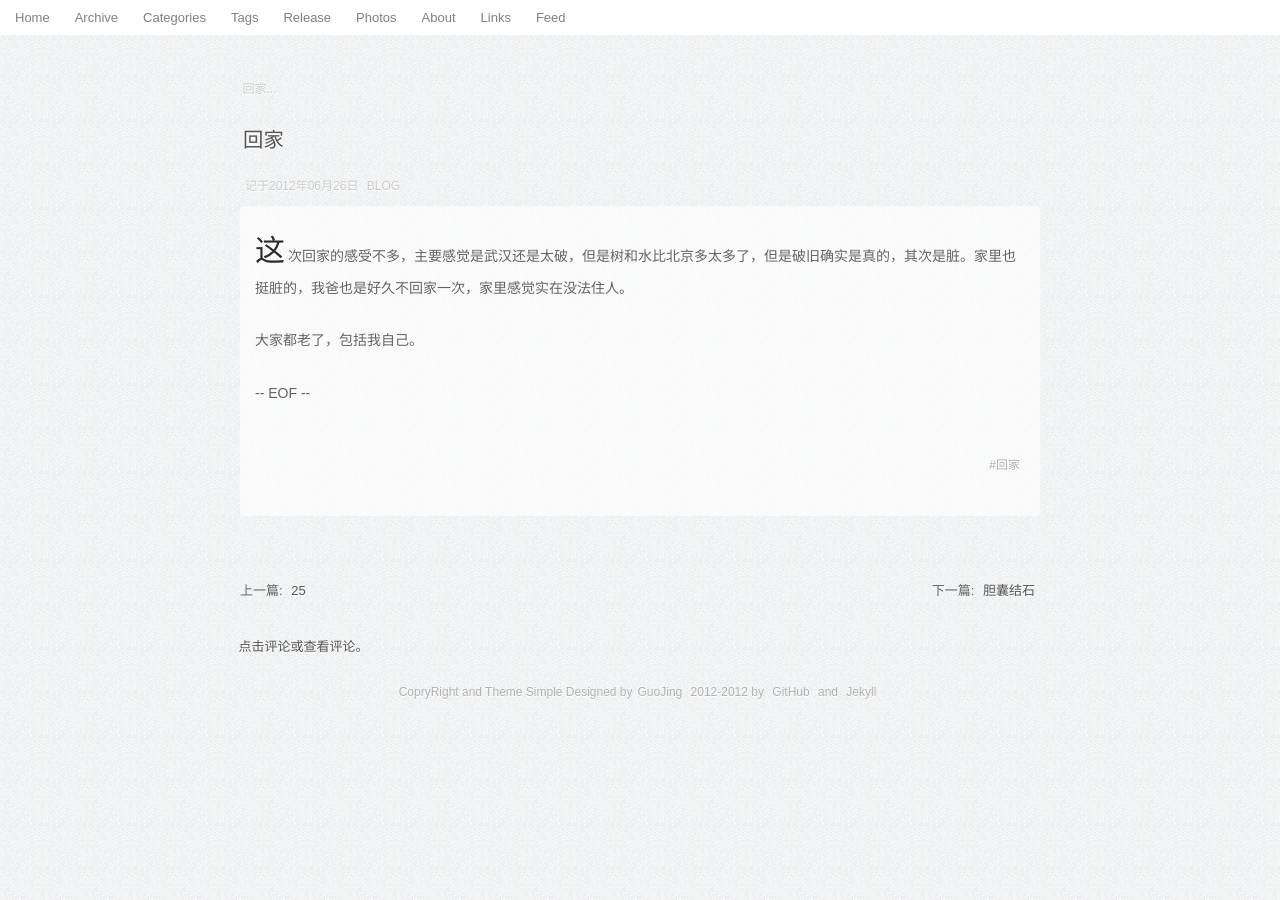
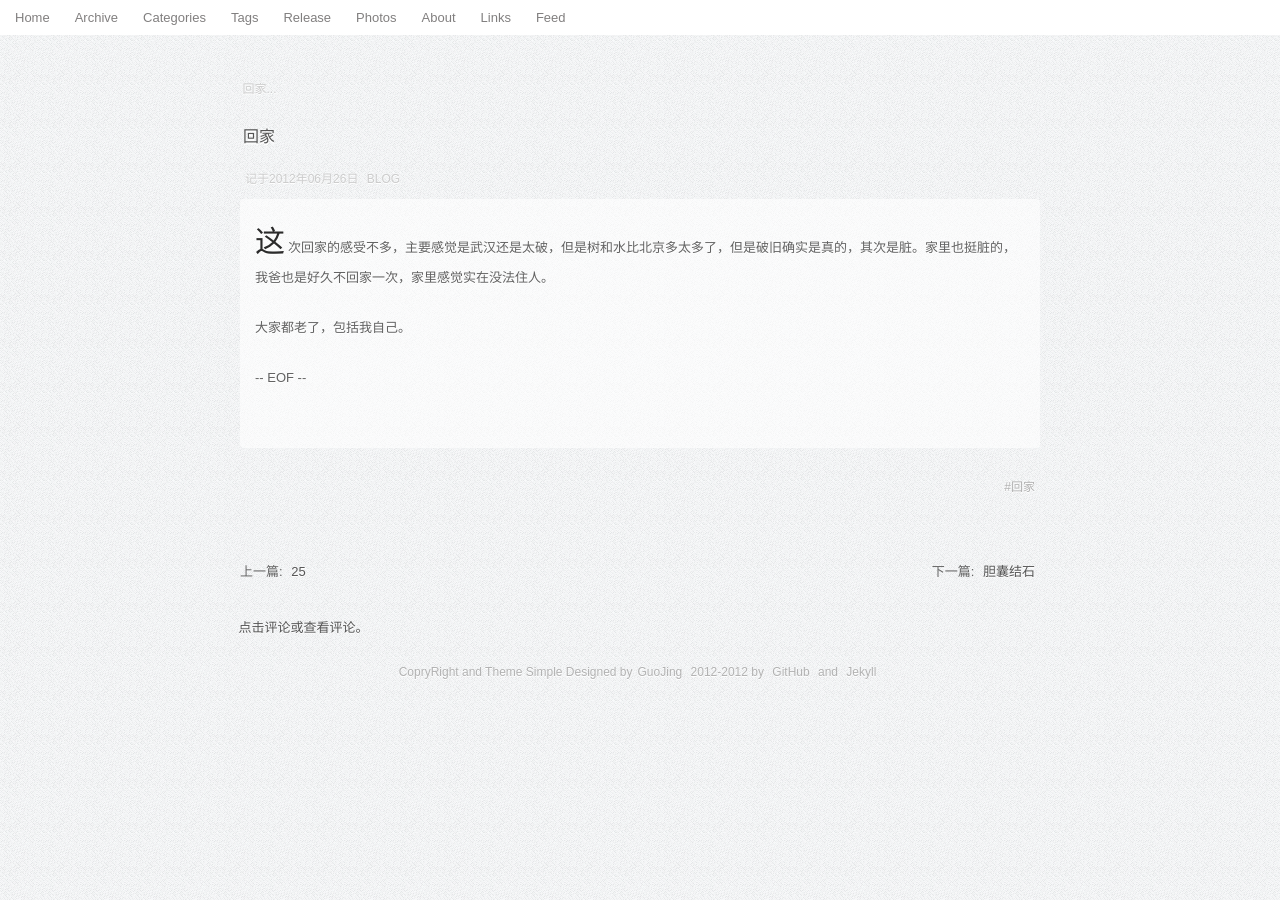
Before and after one commit to zwitzwit/guojing.github.com, a Jekyll site: the page built from _posts/blog/2012-06-26-back-home.md, in a window 1280 px wide. Built offline with Jekyll 4.4.1, drawn with Linux system fonts in a browser that asks for light colours; Markdown is read by kramdown in place of the engine named in the settings.

Commit message:
new theme

```diff
--- a/_layouts/default.html
+++ b/_layouts/default.html
@@ -15,7 +15,7 @@
 {{ content }}
 </div>
 
-<div class="paginator">
+<!-- <div class="paginator">
 
 {% if paginator.previous_page or paginator.next_page %}
 
@@ -36,7 +36,8 @@
 
 {% endif %}
 
-{% include footer.html %}
+ -->
+ {% include footer.html %}
 
 <script type="text/javascript">
     /* * * CONFIGURATION VARIABLES: EDIT BEFORE PASTING INTO YOUR WEBPAGE * * */
--- a/_layouts/post.html
+++ b/_layouts/post.html
@@ -60,12 +60,12 @@
     .WB_praise {float:right;}
     .WB_praise .praise_data .data_arrow {display: none}
     </style>
-    <p class="forb">
-      {% for tag in page.tags %}
-      <a href="/tags/#{{ tag }}">#{{ tag }}</a>
-      {% endfor %}
-    </p>
   </div>
+  <div class="forb">
+  {% for tag in page.tags %}
+  <a href="/tags/#{{ tag }}">#{{ tag }}</a>
+  {% endfor %}
+</div>
 </div>
 
 <div class="guide clearfix">
--- a/css/style.css
+++ b/css/style.css
@@ -43,9 +43,9 @@ body {font-family: "Overlock","Hiragino Sans GB","Microsoft YaHei",sans-serif}
 .content p strong {color:black;}
 
 .title {font-family: "Overlock","Hiragino Sans GB","Microsoft YaHei",sans-serif;}
-.title {font-size:1.7em;margin-bottom:20px;text-shadow:0 1px 0 #f0f0f0;}
+.title {font-size:16px;margin-bottom:20px;text-shadow:0 1px 0 #f0f0f0;}
 
-.content {margin-bottom:50px;background: rgba(255, 255, 255, 0.6);font-size:14px;}
+.content {margin-bottom:30px;background: rgba(255, 255, 255, 0.6);font-size:13px;}
 .content {color:#626262; text-shadow:0 1px 0 white;}
 .content b{color:#5c5c5c;}
 .content {padding:15px;line-height: 2.3em;}
@@ -97,13 +97,16 @@ pre {padding:10px; background:white; text-shadow:0 1px 0 white; -moz-border-radi
 pre code {background: white; border: none; margin: -7px; box-shadow: none; font-family: helvetica;}
 blockquote {font-style: italic; background-image: url('../images/theme/block.png'); background-repeat: no-repeat; background-position: left top; padding-left: 25px; margin-left: 20px; background-color: transparent;}
 
+.intro {padding-left: 10px; font-size: 12px; margin-bottom: 20px; font-weight: bolder;}
+.more .title{font-size: 10px; padding-left: 10px}
+
 .archive {list-style: none; padding: 0px}
 .archive li {padding: 0px}
 .archive li time {color:#989990;}
 .archive .year {color: black; font-weight: bold; text-transform: uppercase; margin: 10px 0px;}
 
 .eof img{margin: 0px}
-.forb {font-size: 12px; color: #b2b2b2; text-align: right}
+.forb {font-size: 12px; color: #b2b2b2; text-align: right; margin-bottom: 20px}
 .upper {text-transform: uppercase;}
 .tagcloud {margin-top: 10px}
 
```
Also changed, not shown: index.html (+10 -6 lines).
